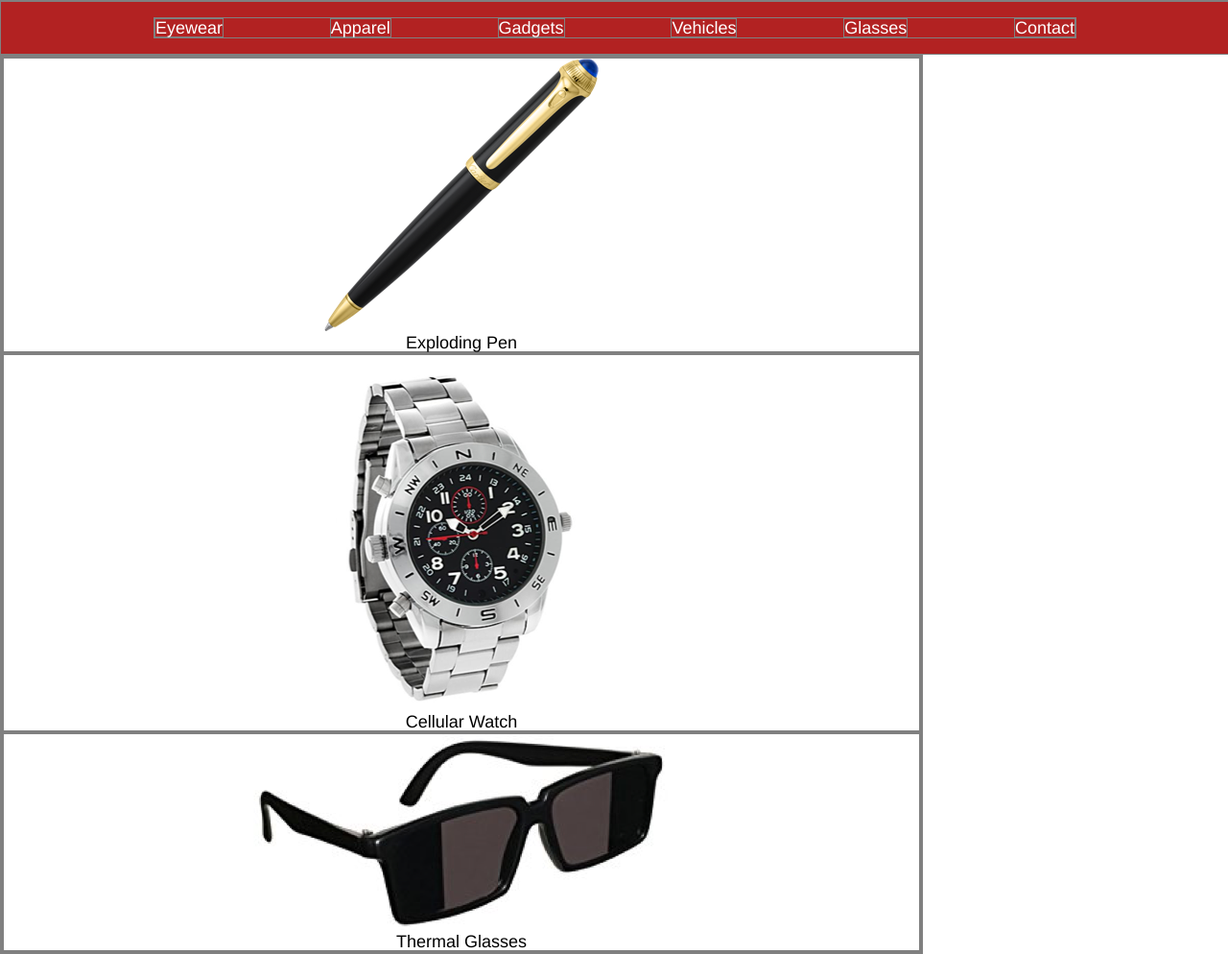
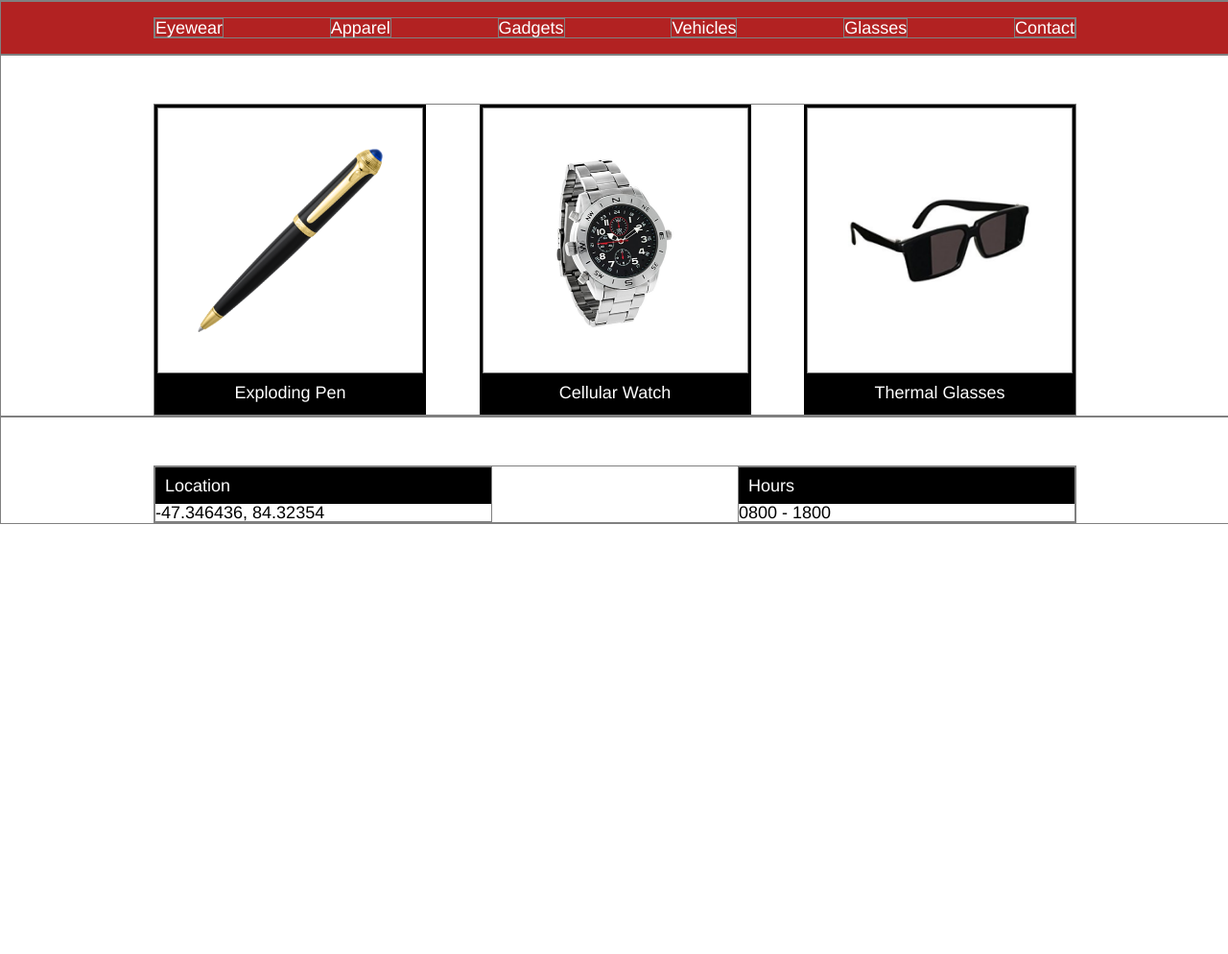
Before and after one commit to willrphillips/secretagent, a plain HTML site: page index.html in a window 1280 px wide. Shown: the part 510-1504 px from the top of the page at 96% size. After the commit the page ends 1056 px from the top, so only its background shows below. Drawn offline with Linux system fonts and the light colour scheme.

Commit message:
Finally getting somewhere. Content added, starting info

```diff
--- a/index.html
+++ b/index.html
@@ -49,24 +49,38 @@
         <div class="item">
           <div class="item-image">
             <img src="./resources/images/pen.png">
+          </div>
             <p class="item-description">Exploding Pen</p>
           </div>
-        </div>
         <div class="item">
           <div class="item-image">
             <img src="./resources/images/watch.png">
+          </div>
             <p class="item-description">Cellular Watch</p>
-          </div>
         </div>
         <div class="item">
           <div class="item-image">
             <img src="./resources/images/glasses.png">
+          </div>
             <p class="item-description">Thermal Glasses</p>
-          </div>
         </div>
       </div>
     </div>
 
+<!-- Location & Hours Section -->
+
+    <div class="container2">
+      <div class="info">
+        <div class="info-box">
+          <h5>Location</h5>
+          <p>-47.346436, 84.32354</p>
+        </div>
+        <div class="info-box">
+          <h5>Hours</h5>
+          <p>0800 - 1800
+        </div>
+      </div>
+    </div>
 
   </body>
 </html>
--- a/resources/css/style.css
+++ b/resources/css/style.css
@@ -1,9 +1,9 @@
-html {
+  html {
   font-family: helvetica, arial, sans-serif;
   font-size: 18px;
   text-align: center;
 }
-
+/**/
 div, nav, nav li, nav ul, .description {
   border: 1px solid gray;
 }
@@ -109,9 +109,69 @@ nav a {
 }
 
 .container2 {
+  width: 100%;
+  display: flex;
+  text-align: center;
+  justify-content: space-around;
+  align-items: center;
+  flex-grow: 1;
+  flex-wrap: wrap;
+  flex-direction: row;
+  padding-top: 50px;
+}
+
+.items {
+  width: 100%;
   max-width: 960px;
-  display: block;
-  text-align: center;
+  justify-content: space-between;
+  align-items: center;
+  display: flex;
+}
+
+.items {
+
+}
+
+.item {
+  border: 3px solid black;
+}
+
+.item-image {
+  width: 275px;
+  height: 275px;
+  display: flex;
+  align-items: center;
+  justify-content: center;
+}
+
+.item-image img {
+  width: 70%;
+}
+
+.item-description {
+  padding: 10px;
+  background-color: black;
+  color: white;
+  border: 1px solid black;
+}
+
+.info {
+  display: flex;
+  justify-content: space-between;
+  width: 100%;
+  max-width: 960px;
+}
+
+.info-box {
+  width: 350px;
+  text-align: left;
+}
+
+.info-box h5 {
+  color: white;
+  background-color: black;
+  padding: 10px;
+
 }
 
 /*One more time. Didn't commit*/
```
Also changed, not shown: resources/css/reset.css (line endings or trailing spaces).
